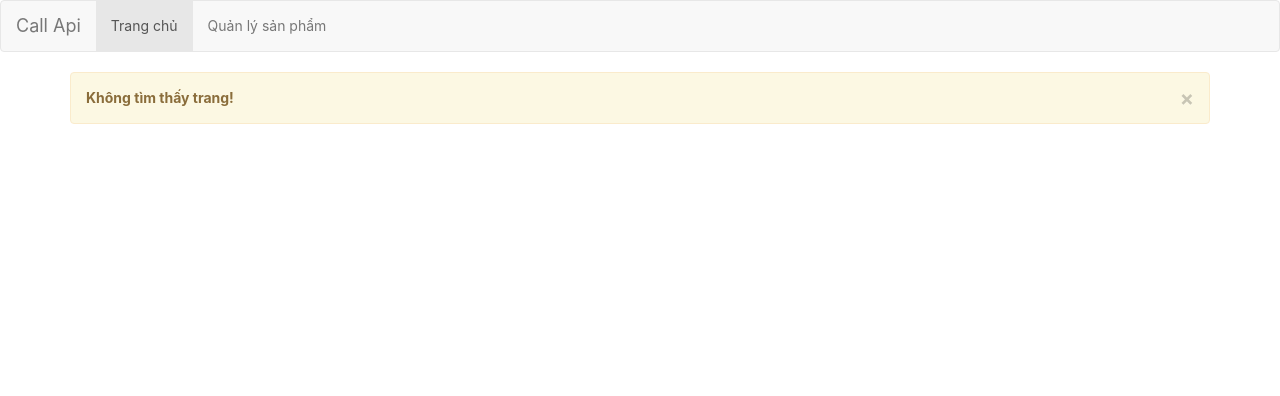
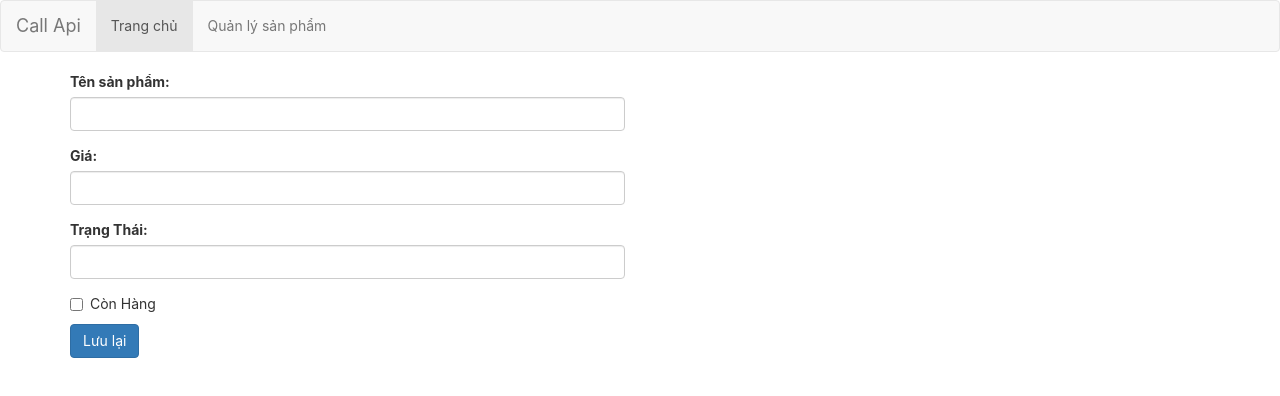
Before and after one commit to ngocanh2704/react-api, a React (Create React App) app: page /product/add in a window 1280 px wide. Shown: the top 396 px of the page. Built offline with nearby package versions, Linux system fonts and the light colour scheme.

Commit message:
Update Router 2

```diff
--- a/src/components/ProductItem/ProductItem.js
+++ b/src/components/ProductItem/ProductItem.js
@@ -1,7 +1,29 @@
 import React from "react";
 
-const ProductItem = () => {
-  return <div></div>;
+const ProductItem = (props) => {
+  var { product, index } = props;
+  var statusName = product.status ? "Còn Hàng" : "Hết Hàng";
+  var statusClass = product.status ? "warning" : "default";
+  return (
+    <tr>
+      <td>{index + 1}</td>
+      <td>{product.id}</td>
+      <td>{product.name}</td>
+      <td>{product.price}</td>
+      <td>
+        <span className={`label label-${statusClass}`}>{statusName}</span>
+      </td>
+      <td>
+        <button type="button" className="btn btn-success mr-10">
+          Sửa
+        </button>
+
+        <button type="button" className="btn btn-danger">
+          Xóa
+        </button>
+      </td>
+    </tr>
+  );
 };
 
 export default ProductItem;
--- a/src/components/ProductList/ProductList.js
+++ b/src/components/ProductList/ProductList.js
@@ -1,7 +1,8 @@
-import React from 'react'
+import React from "react";
 
-const ProductList = () =>{
-    return( <div className="panel panel-primary">
+const ProductList = (props) => {
+  return (
+    <div className="panel panel-primary">
       <div className="panel-heading">
         <h3 className="panel-title">Dánh sách sản phẩm</h3>
       </div>
@@ -17,65 +18,11 @@
               <th>Hành Động</th>
             </tr>
           </thead>
-        <tbody>
-          <tr>
-            <td>1</td>
-            <td>1</td>
-            <td>Iphone 6 Plus</td>
-            <td>500</td>
-            <td>
-              <span className="label label-warning">Còn Hàng</span>
-            </td>
-            <td>
-              <button type="button" className="btn btn-success mr-10">
-                Sửa
-              </button>
-
-              <button type="button" className="btn btn-danger">
-                Xóa
-              </button>
-            </td>
-          </tr>
-          <tr>
-            <td>1</td>
-            <td>1</td>
-            <td>Iphone 6 Plus</td>
-            <td>500</td>
-            <td>
-              <span className="label label-warning">Còn Hàng</span>
-            </td>
-            <td>
-              <button type="button" className="btn btn-success mr-10">
-                Sửa
-              </button>
-
-              <button type="button" className="btn btn-danger">
-                Xóa
-              </button>
-            </td>
-          </tr>
-          <tr>
-            <td>1</td>
-            <td>1</td>
-            <td>Iphone 6 Plus</td>
-            <td>500</td>
-            <td>
-              <span className="label label-warning">Còn Hàng</span>
-            </td>
-            <td>
-              <button type="button" className="btn btn-success mr-10">
-                Sửa
-              </button>
-
-              <button type="button" className="btn btn-danger">
-                Xóa
-              </button>
-            </td>
-          </tr>
-        </tbody>
+          <tbody>{props.children}</tbody>
         </table>
       </div>
-  </div>)
-}
+    </div>
+  );
+};
 
-export default ProductList
+export default ProductList;
--- /dev/null
+++ b/src/pages/ProductActionPage/ProductActionPage.js
@@ -0,0 +1,35 @@
+import React from "react";
+
+const ProductActionPage = () => {
+  return (
+    <div className="col-xs-6 col-sm-6 col-md-6 col-lg-6">
+      <form>
+        <div className="form-group">
+          <label>Tên sản phẩm: </label>
+          <input type="text" className="form-control" />
+        </div>
+        <div className="form-group">
+          <label>Giá: </label>
+          <input type="text" className="form-control" />
+        </div>
+        <div className="form-group">
+          <label>Trạng Thái: </label>
+          <input type="text" className="form-control" />
+        </div>
+
+        <div className="checkbox">
+          <label>
+            <input type="checkbox" />
+            Còn Hàng
+          </label>
+        </div>
+
+        <button type="submit" className="btn btn-primary">
+          Lưu lại
+        </button>
+      </form>
+    </div>
+  );
+};
+
+export default ProductActionPage;
--- /dev/null
+++ b/src/pages/ProductListPage/ProductListPage.js
@@ -0,0 +1,26 @@
+import React from "react";
+import ProductList from "../../components/ProductList/ProductList";
+import ProductItem from "../../components/ProductItem/ProductItem";
+
+const ProductListPage = () => {
+  var products = [];
+  const showProducts = (products) => {
+    var result = null;
+    if (products.length > 0) {
+      result = products.map((product, index) => {
+        return <ProductItem key={index} product={product} index={index} />;
+      });
+    }
+    return result;
+  };
+  return (
+    <div className="col-xs-12 col-sm-12 col-md-12 col-lg-12">
+      <button type="button" className="btn btn-info mb-10">
+        Thêm sản phẩm
+      </button>
+
+      <ProductList>{showProducts(products)}</ProductList>
+    </div>
+  );
+};
+export default ProductListPage;
--- a/src/routes.js
+++ b/src/routes.js
@@ -1,6 +1,8 @@
 import React from "react";
 import HomePage from "./pages/HomePage/HomPage";
 import NotFoundPage from "./pages/NotFoundPage/NotFoundPage";
+import ProductListPage from "./pages/ProductListPage/ProductListPage";
+import ProductActionPage from "./pages/ProductActionPage/ProductActionPage";
 
 const routes = [
   {
@@ -9,9 +11,24 @@
     main: () => <HomePage />,
   },
   {
+    path: "/product-list",
+    exact: false,
+    main: () => <ProductListPage />,
+  },
+  {
+    path: "/product/add",
+    exact: false,
+    main: () => <ProductActionPage />,
+  },
+  {
+    path: "/product/:id/edit",
+    exact: false,
+    main: () => <ProductActionPage />,
+  },
+  {
     path: "",
     exact: false,
-    main: () => <NotFoundPage />,
+    main: ({ match }) => <NotFoundPage match={match} />,
   },
 ];
 
```
Also changed, not shown: src/App.js (+0 -7 lines). Lines whose indentation alone changed are shown as unchanged.
